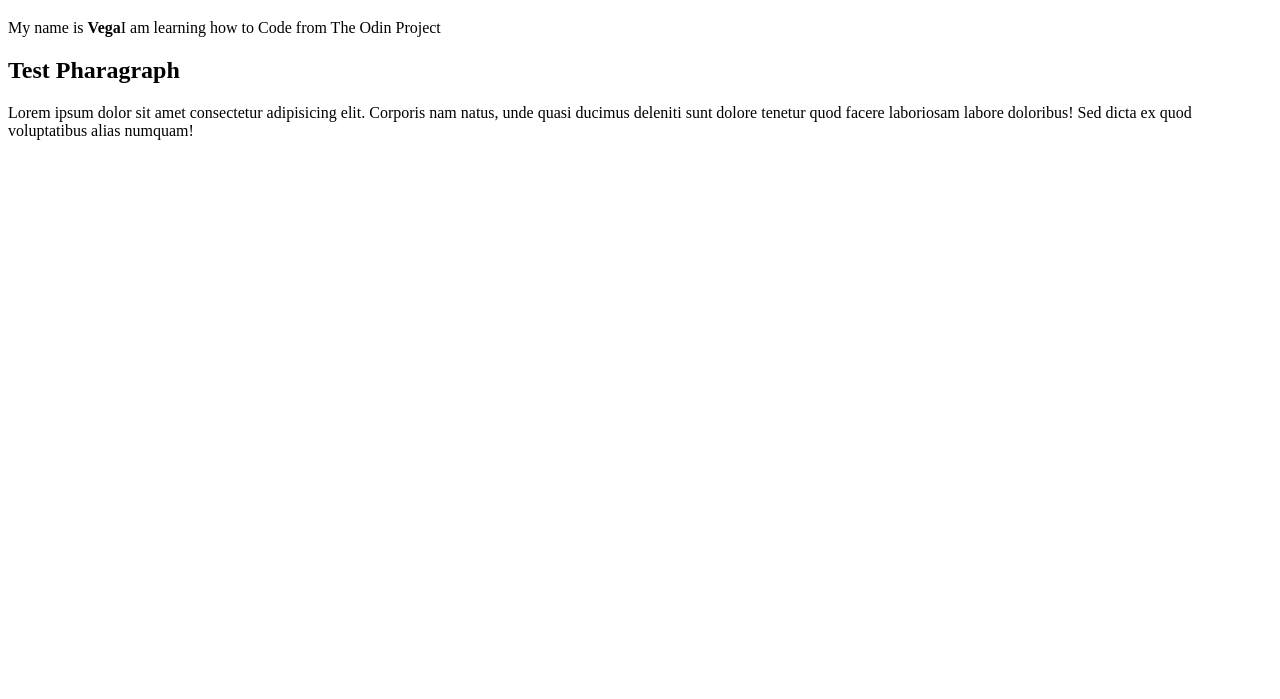
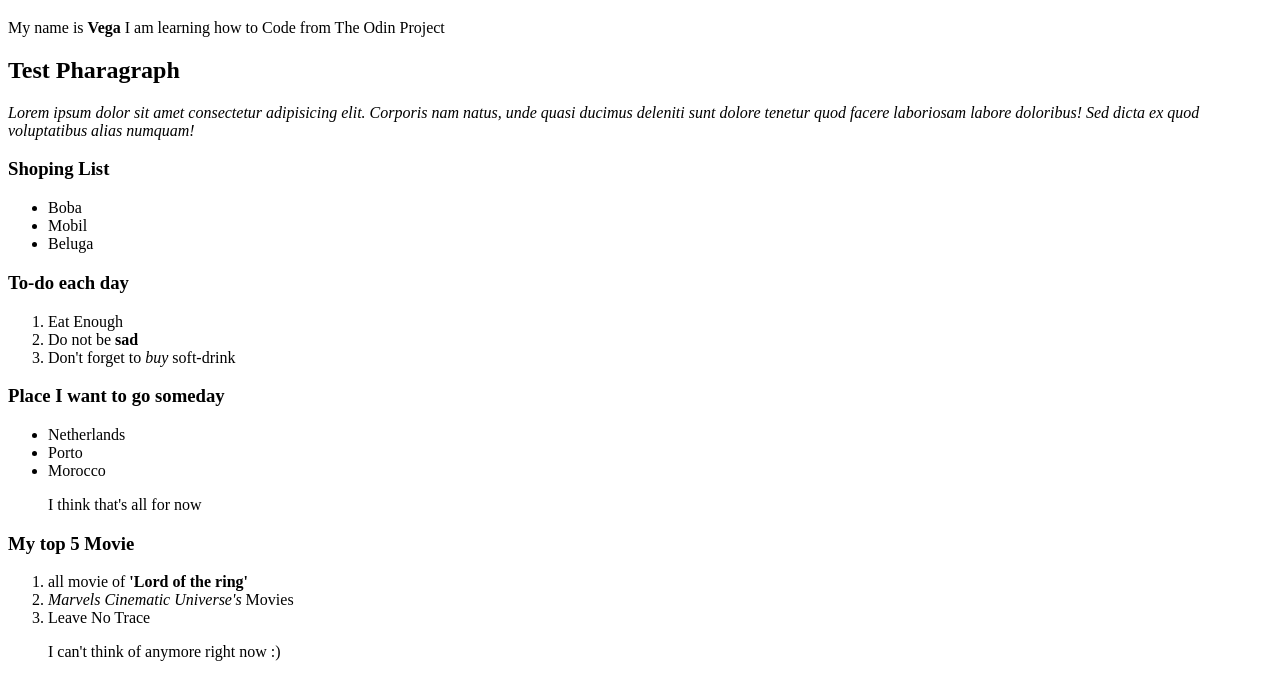
Before and after one commit to arrafahvg/Git-Test, a plain HTML site: page index.html in a window 1280 px wide. Shown: the part 61-760 px from the top of the page. Drawn offline with Linux system fonts and the light colour scheme.

Commit message:
Just adding List of what comes in my mind When learning how to code I will create another Directory for to learn about adding link and img

```diff
--- a/index.html
+++ b/index.html
@@ -7,8 +7,34 @@
 </head>
 <body>
     <h1>Hello World!</h1>
-    <p>My name is <strong>Vega</strong>I am learning how to Code from The Odin Project</p>
+    <p>My name is <strong>Vega</strong> I am learning how to Code from The Odin Project</p>
     <h2>Test Pharagraph</h2>
-    <p>Lorem ipsum dolor sit amet consectetur adipisicing elit. Corporis nam natus, unde quasi ducimus deleniti sunt dolore tenetur quod facere laboriosam labore doloribus! Sed dicta ex quod voluptatibus alias numquam!</p>
+    <p><em>Lorem ipsum dolor sit amet consectetur adipisicing elit. Corporis nam natus, unde quasi ducimus deleniti sunt dolore tenetur quod facere laboriosam labore doloribus! Sed dicta ex quod voluptatibus alias numquam!</em></p>
+    <h3>Shoping List</h3>
+    <ul>
+        <li>Boba</li>
+        <li>Mobil</li>
+        <li>Beluga</li>
+    </ul>
+    <h3>To-do each day</h3>
+    <ol>
+        <li>Eat Enough</li>
+        <li>Do not be <strong>sad</strong></li>
+        <li>Don't forget to <em>buy</em> soft-drink</li>
+    </ol>
+    <h3>Place I want to go someday</h3>
+    <ul>
+        <li>Netherlands</li>
+        <li>Porto</li>
+        <li>Morocco</li>
+        <p>I think that's all for now</p>
+    </ul>
+    <h3>My top 5 Movie</h3>
+    <ol>
+        <li>all movie of <strong>'Lord of the ring'</strong></li>
+        <li><em>Marvels Cinematic Universe's</em> Movies</li>
+        <li>Leave No Trace</li>
+        <p>I can't think of anymore right now :)</p>
+    </ol>
 </body>
 </html>
```
